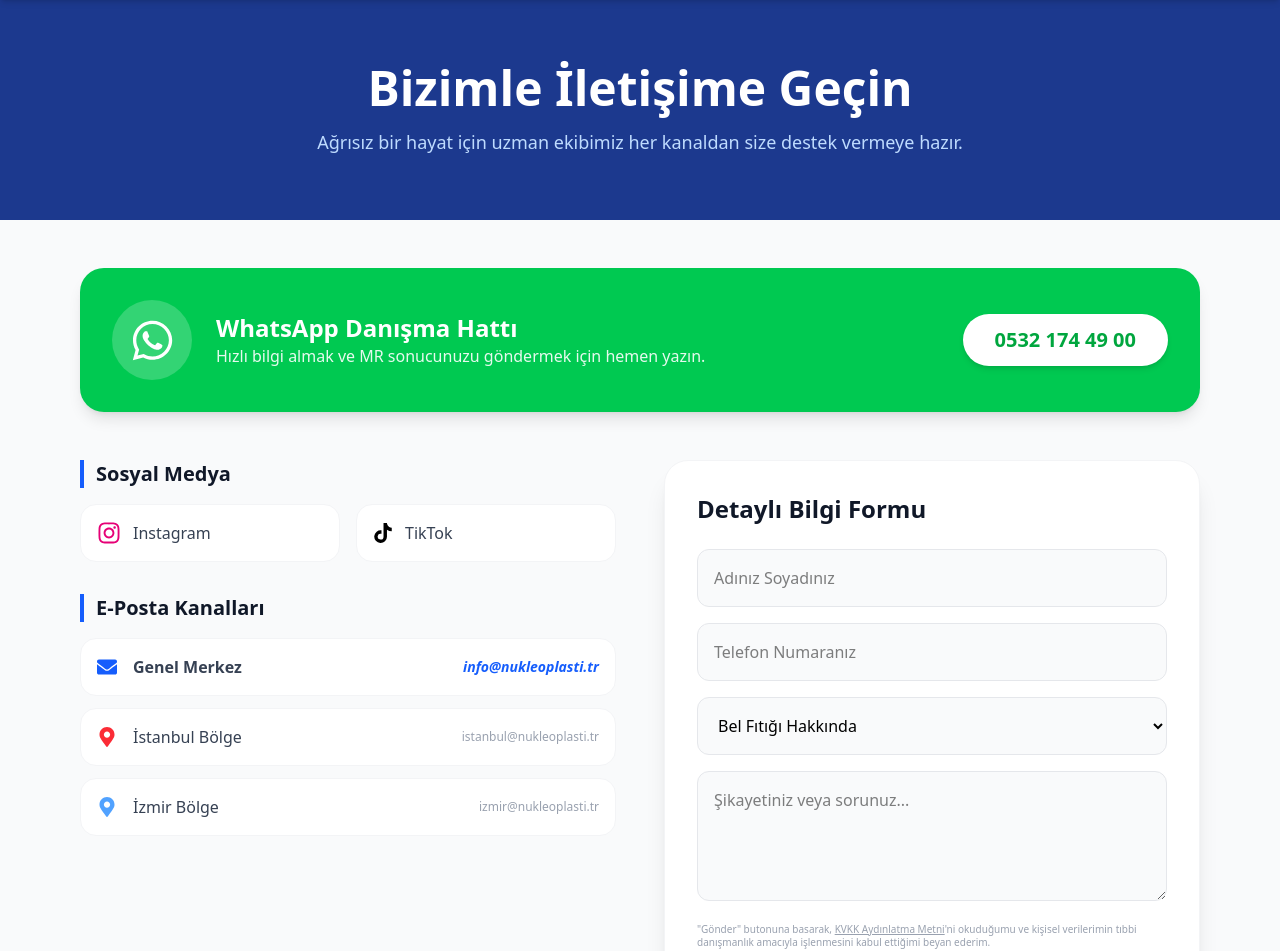
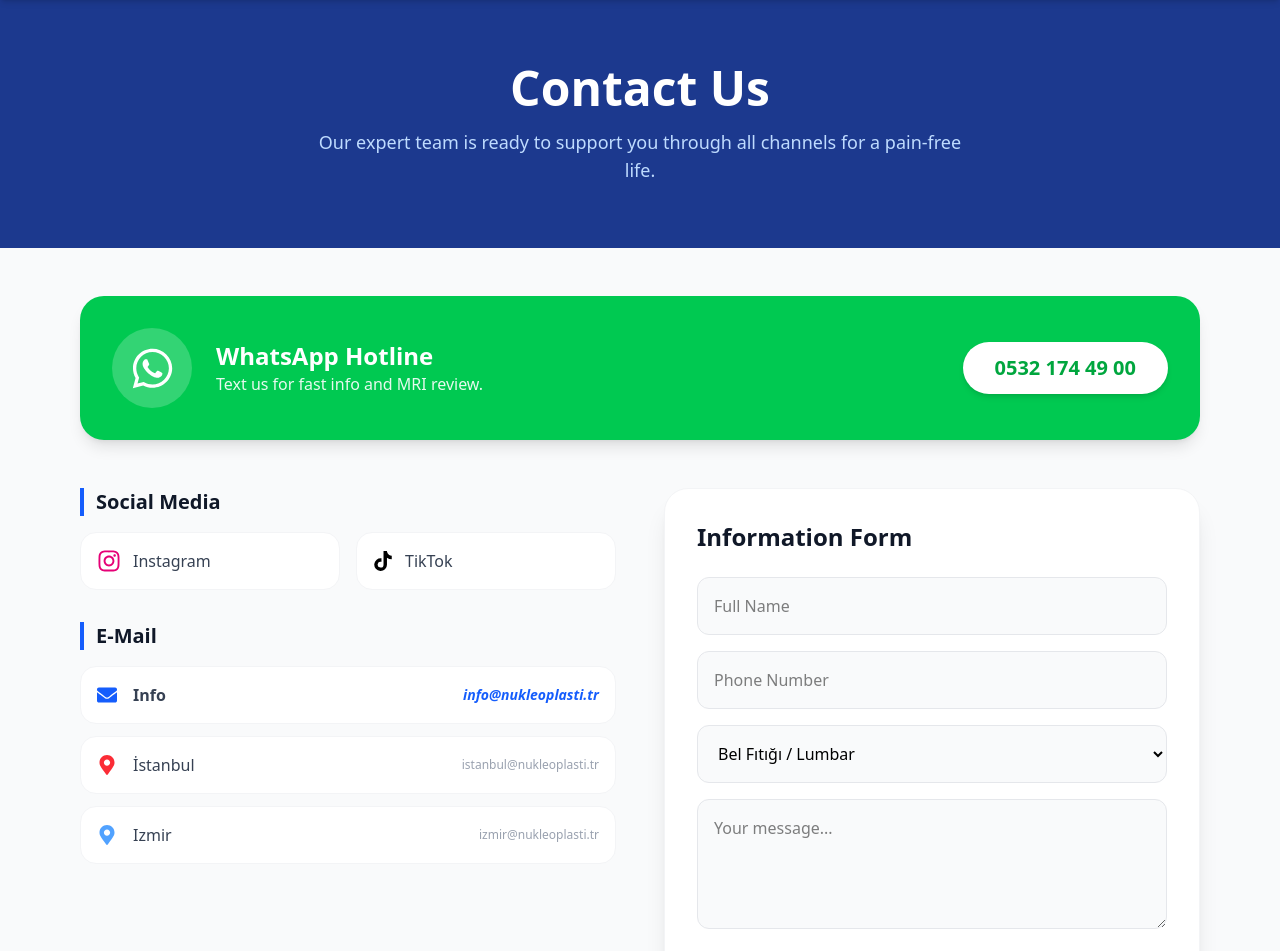
Before and after one commit to bvsmedya/nukleoplasti-tr, a Next.js app: page /en/iletisim in a window 1280 px wide. Shown: the part 80-1031 px from the top of the page. Built offline with nearby package versions, Linux system fonts and the light colour scheme.

Commit message:
update antigravity

```diff
--- a/app/iletisim/page.tsx
+++ b/app/iletisim/page.tsx
@@ -1,21 +1,29 @@
-"use client"; // Form yönetimi için gerekli
+"use client";
 
 import Navbar from "../components/Navbar";
 import Footer from "../components/Footer";
 import { FaInstagram, FaTiktok, FaEnvelope, FaMapMarkerAlt, FaWhatsapp, FaPaperPlane } from 'react-icons/fa';
 import { useState } from "react";
 import Link from "next/link";
+import { translations } from "../translations";
 
-export default function Iletisim() {
+export default function Iletisim({ lang = "tr" }: { lang?: "tr" | "en" | "fr" }) {
+  // Sözlükten verileri çekiyoruz (Hata almamak için translations.ts dosyanın güncel olduğundan emin ol)
+  const t = translations[lang].contactPage;
+  const n = translations[lang].nav;
+  const base = lang === "tr" ? "" : `/${lang}`;
+
   const [status, setStatus] = useState("");
   const [isSubmitting, setIsSubmitting] = useState(false);
 
+  // Form Gönderme Fonksiyonu (Web3Forms)
   const handleSubmit = async (e: React.FormEvent<HTMLFormElement>) => {
     e.preventDefault();
     setIsSubmitting(true);
-    setStatus("Gönderiliyor...");
+    setStatus(t.formSending); // "Gönderiliyor..."
 
     const formData = new FormData(e.currentTarget);
+    // Senin Anahtarın
     formData.append("access_key", "de42f46e-be92-4ad8-b776-595a8c2fe997");
 
     const object = Object.fromEntries(formData);
@@ -32,13 +40,13 @@ export default function Iletisim() {
       });
       const result = await response.json();
       if (result.success) {
-        setStatus("Mesajınız başarıyla iletildi. En kısa sürede size döneceğiz.");
+        setStatus(t.formSuccess); // "Başarılı" mesajı
         (e.target as HTMLFormElement).reset();
       } else {
-        setStatus("Bir hata oluştu, lütfen tekrar deneyin.");
+        setStatus("Error sending message. Please try WhatsApp.");
       }
     } catch (error) {
-      setStatus("Sistemsel bir hata oluştu. Lütfen WhatsApp üzerinden iletişime geçin.");
+      setStatus("System error. Please use WhatsApp.");
     } finally {
       setIsSubmitting(false);
     }
@@ -46,19 +54,19 @@ export default function Iletisim() {
 
   return (
     <div className="min-h-screen bg-gray-50 flex flex-col">
-      <Navbar />
+      <Navbar lang={lang} />
 
-      {/* Hero Header */}
+      {/* 1. HERO BAŞLIK ALANI */}
       <div className="bg-blue-900 text-white py-16">
         <div className="max-w-4xl mx-auto px-4 text-center">
-          <h1 className="text-4xl md:text-5xl font-bold mb-4 font-sans">Bizimle İletişime Geçin</h1>
-          <p className="text-blue-200 text-lg">Ağrısız bir hayat için uzman ekibimiz her kanaldan size destek vermeye hazır.</p>
+          <h1 className="text-4xl md:text-5xl font-bold mb-4 font-sans">{t.title}</h1>
+          <p className="text-blue-200 text-lg max-w-2xl mx-auto">{t.desc}</p>
         </div>
       </div>
 
       <div className="flex-grow max-w-6xl mx-auto px-4 py-12 w-full space-y-12">
 
-        {/* BÖLÜM A: WHATSAPP (Hızlı Kanal) */}
+        {/* 2. BÖLÜM A: WHATSAPP (Hızlı Kanal) */}
         <div className="w-full">
           <a
             href="https://wa.me/905321744900?text=Merhaba, Nükleoplasti tedavisi hakkında bilgi almak istiyorum."
@@ -70,8 +78,8 @@ export default function Iletisim() {
                 <FaWhatsapp size={45} />
               </div>
               <div>
-                <h2 className="text-2xl font-bold font-sans">WhatsApp Danışma Hattı</h2>
-                <p className="opacity-90 font-sans">Hızlı bilgi almak ve MR sonucunuzu göndermek için hemen yazın.</p>
+                <h2 className="text-2xl font-bold font-sans">{t.waTitle}</h2>
+                <p className="opacity-90 font-sans">{t.waDesc}</p>
               </div>
             </div>
             <span className="bg-white text-green-600 px-8 py-3 rounded-full font-black text-xl shadow-md font-sans">
@@ -82,10 +90,12 @@ export default function Iletisim() {
 
         <div className="grid md:grid-cols-2 gap-12">
 
-          {/* BÖLÜM B & C: SOSYAL MEDYA & E-POSTA */}
+          {/* 3. BÖLÜM B & C: SOSYAL MEDYA & E-POSTA (Sol Sütun) */}
           <div className="space-y-8">
+
+            {/* Sosyal Medya */}
             <div>
-              <h2 className="text-xl font-bold text-gray-900 mb-4 border-l-4 border-blue-600 pl-3 font-sans">Sosyal Medya</h2>
+              <h2 className="text-xl font-bold text-gray-900 mb-4 border-l-4 border-blue-600 pl-3 font-sans">Social Media</h2>
               <div className="grid grid-cols-2 gap-4">
                 <a href="https://instagram.com/nukleoplastitr" target="_blank" className="bg-white p-4 rounded-2xl border border-gray-100 flex items-center hover:shadow-md transition">
                   <FaInstagram className="text-pink-600 mr-3" size={24} />
@@ -98,27 +108,28 @@ export default function Iletisim() {
               </div>
             </div>
 
+            {/* E-Posta Kanalları */}
             <div>
-              <h2 className="text-xl font-bold text-gray-900 mb-4 border-l-4 border-blue-600 pl-3 font-sans">E-Posta Kanalları</h2>
+              <h2 className="text-xl font-bold text-gray-900 mb-4 border-l-4 border-blue-600 pl-3 font-sans">E-Mail</h2>
               <div className="space-y-3">
                 <a href="mailto:info@nukleoplasti.tr" className="bg-white p-4 rounded-2xl border border-gray-100 flex items-center justify-between hover:border-blue-300 transition group">
                   <div className="flex items-center">
                     <FaEnvelope className="text-blue-600 mr-4" size={20} />
-                    <span className="text-gray-700 font-semibold">Genel Merkez</span>
+                    <span className="text-gray-700 font-semibold">Info</span>
                   </div>
                   <span className="text-sm text-blue-600 font-bold italic">info@nukleoplasti.tr</span>
                 </a>
                 <a href="mailto:istanbul@nukleoplasti.tr" className="bg-white p-4 rounded-2xl border border-gray-100 flex items-center justify-between hover:border-blue-300 transition">
                   <div className="flex items-center">
                     <FaMapMarkerAlt className="text-red-500 mr-4" size={20} />
-                    <span className="text-gray-700">İstanbul Bölge</span>
+                    <span className="text-gray-700">İstanbul</span>
                   </div>
                   <span className="text-xs text-gray-400">istanbul@nukleoplasti.tr</span>
                 </a>
                 <a href="mailto:izmir@nukleoplasti.tr" className="bg-white p-4 rounded-2xl border border-gray-100 flex items-center justify-between hover:border-blue-300 transition">
                   <div className="flex items-center">
                     <FaMapMarkerAlt className="text-blue-400 mr-4" size={20} />
-                    <span className="text-gray-700">İzmir Bölge</span>
+                    <span className="text-gray-700">Izmir</span>
                   </div>
                   <span className="text-xs text-gray-400">izmir@nukleoplasti.tr</span>
                 </a>
@@ -126,41 +137,41 @@ export default function Iletisim() {
             </div>
           </div>
 
-          {/* BÖLÜM D: İLETİŞİM FORMU (KVKK Onaylı) */}
+          {/* 4. BÖLÜM D: İLETİŞİM FORMU (Sağ Sütun - KVKK Onaylı) */}
           <div className="bg-white p-8 rounded-3xl shadow-xl border border-gray-100 relative overflow-hidden">
-            <h2 className="text-2xl font-bold text-gray-900 mb-6 font-sans">Detaylı Bilgi Formu</h2>
+            <h2 className="text-2xl font-bold text-gray-900 mb-6 font-sans">{t.formTitle}</h2>
             <form onSubmit={handleSubmit} className="space-y-4 relative z-10">
               <input
                 type="text"
-                name="Ad Soyad"
-                placeholder="Adınız Soyadınız"
+                name="name"
+                placeholder={t.formName}
                 required
                 className="w-full p-4 bg-gray-50 border border-gray-200 rounded-xl focus:outline-none focus:border-blue-600 transition"
               />
               <input
                 type="tel"
-                name="Telefon"
-                placeholder="Telefon Numaranız"
+                name="phone"
+                placeholder={t.formPhone}
                 required
                 className="w-full p-4 bg-gray-50 border border-gray-200 rounded-xl focus:outline-none focus:border-blue-600 transition"
               />
-              <select name="Konu" className="w-full p-4 bg-gray-50 border border-gray-200 rounded-xl focus:outline-none focus:border-blue-600 transition">
-                <option>Bel Fıtığı Hakkında</option>
-                <option>Boyun Fıtığı Hakkında</option>
-                <option>MR Değerlendirme Talebi</option>
-                <option>Randevu Talebi</option>
+              <select name="subject" className="w-full p-4 bg-gray-50 border border-gray-200 rounded-xl focus:outline-none focus:border-blue-600 transition">
+                <option>Bel Fıtığı / Lumbar</option>
+                <option>Boyun Fıtığı / Cervical</option>
+                <option>MR / MRI Review</option>
+                <option>Randevu / Appointment</option>
               </select>
               <textarea
-                name="Mesaj"
-                placeholder="Şikayetiniz veya sorunuz..."
+                name="message"
+                placeholder={t.formMsg}
                 rows={4}
                 required
                 className="w-full p-4 bg-gray-50 border border-gray-200 rounded-xl focus:outline-none focus:border-blue-600 transition"
               ></textarea>
 
               {/* KVKK ONAY METNİ */}
-              <p className="text-[10px] text-gray-400 leading-tight mb-4">
-                "Gönder" butonuna basarak, <Link href="/kvkk" target="_blank" className="underline hover:text-blue-600">KVKK Aydınlatma Metni</Link>'ni okuduğumu ve kişisel verilerimin tıbbi danışmanlık amacıyla işlenmesini kabul ettiğimi beyan ederim.
+              <p className="text-[10px] text-gray-400 leading-tight mb-4 tracking-tight">
+                <Link href={`${base}/kvkk`} target="_blank" className="underline hover:text-blue-600 font-bold">{t.kvkkText}</Link>
               </p>
 
               <button
@@ -168,12 +179,12 @@ export default function Iletisim() {
                 disabled={isSubmitting}
                 className="w-full bg-blue-600 text-white p-4 rounded-xl font-bold text-lg flex items-center justify-center hover:bg-blue-700 transition disabled:bg-gray-400 shadow-lg"
               >
-                <FaPaperPlane className="mr-3" /> {isSubmitting ? "Gönderiliyor..." : "Gönder"}
+                <FaPaperPlane className="mr-3" /> {isSubmitting ? t.formSending : t.formBtn}
               </button>
 
               {status && (
-                <p className={`font-bold mt-4 text-center ${status.includes("başarıyla") ? "text-green-600" : "text-blue-600 animate-pulse"}`}>
-                    {status}
+                <p className={`font-bold mt-4 text-center p-3 rounded-lg ${status.includes("!") || status.includes("Error") ? "bg-red-50 text-red-600" : "bg-green-50 text-green-600"}`}>
+                  {status}
                 </p>
               )}
             </form>
@@ -182,7 +193,7 @@ export default function Iletisim() {
         </div>
       </div>
 
-      <Footer />
+      <Footer lang={lang} />
     </div>
   );
 }
--- a/app/translations.ts
+++ b/app/translations.ts
@@ -51,6 +51,20 @@ export const translations = {
       desc: "Elinizdeki MR görüntülerini veya raporlarınızı güvenli sistemimize yükleyin. Uzman doktorlarımız incelesin.",
       btn: "DOSYA YÜKLEME EKRANI",
       secure: "🔒 BVS Doctors Güvenli Dijital Altyapısı"
+    },
+    contactPage: {
+      title: "Bizimle İletişime Geçin",
+      desc: "Ağrısız bir hayat için uzman ekibimiz her kanaldan size destek vermeye hazır.",
+      waTitle: "WhatsApp Danışma Hattı",
+      waDesc: "Hızlı bilgi almak ve MR sonucunuzu göndermek için hemen yazın.",
+      formTitle: "Detaylı Bilgi Formu",
+      formName: "Adınız Soyadınız",
+      formPhone: "Telefon Numaranız",
+      formMsg: "Şikayetiniz veya sorunuz...",
+      formBtn: "Gönder",
+      formSending: "Gönderiliyor...",
+      formSuccess: "Mesajınız başarıyla iletildi. En kısa sürede size döneceğiz.",
+      kvkkText: "KVKK Aydınlatma Metni'ni okuduğumu kabul ederim."
     },
     footer: {
       about: "Ameliyatsız bel ve boyun fıtığı tedavisinde güncel teknoloji, uzman hekim kadrosu ve güvenilir bilgi kaynağınız.",
@@ -114,6 +128,20 @@ export const translations = {
       btn: "OPEN UPLOAD SCREEN",
       secure: "🔒 BVS Doctors Secure Digital Infrastructure"
     },
+    contactPage: {
+      title: "Contact Us",
+      desc: "Our expert team is ready to support you through all channels for a pain-free life.",
+      waTitle: "WhatsApp Hotline",
+      waDesc: "Text us for fast info and MRI review.",
+      formTitle: "Information Form",
+      formName: "Full Name",
+      formPhone: "Phone Number",
+      formMsg: "Your message...",
+      formBtn: "Send",
+      formSending: "Sending...",
+      formSuccess: "Sent! We will contact you soon.",
+      kvkkText: "I accept the Data Privacy terms."
+    },
     footer: {
       about: "Your source for current technology, expert physician staff, and reliable information in non-surgical hernia treatment.",
       quick: "Quick Links",
@@ -176,6 +204,20 @@ export const translations = {
       btn: "OUVRIR L'ÉCRAN DE CHARGEMENT",
       secure: "🔒 BVS Doctors Infrastructure Numérique Sécurisée"
     },
+    contactPage: {
+      title: "Contactez-nous",
+      desc: "Notre équipe d'experts est prête à vous accompagner sur tous les canaux pour une vie sans douleur.",
+      waTitle: "Ligne WhatsApp",
+      waDesc: "Écrivez-nous pour info et revue d'IRM.",
+      formTitle: "Formulaire d'info",
+      formName: "Nom Complet",
+      formPhone: "Téléphone",
+      formMsg: "Votre message...",
+      formBtn: "Envoyer",
+      formSending: "Envoi...",
+      formSuccess: "Envoyé! Nous vous contacterons bientôt.",
+      kvkkText: "J'accepte la politique de confidentialité."
+    },
     footer: {
       about: "Votre source d'information fiable pour le traitement non chirurgical des hernies discales.",
       quick: "Accès Rapide",
```
